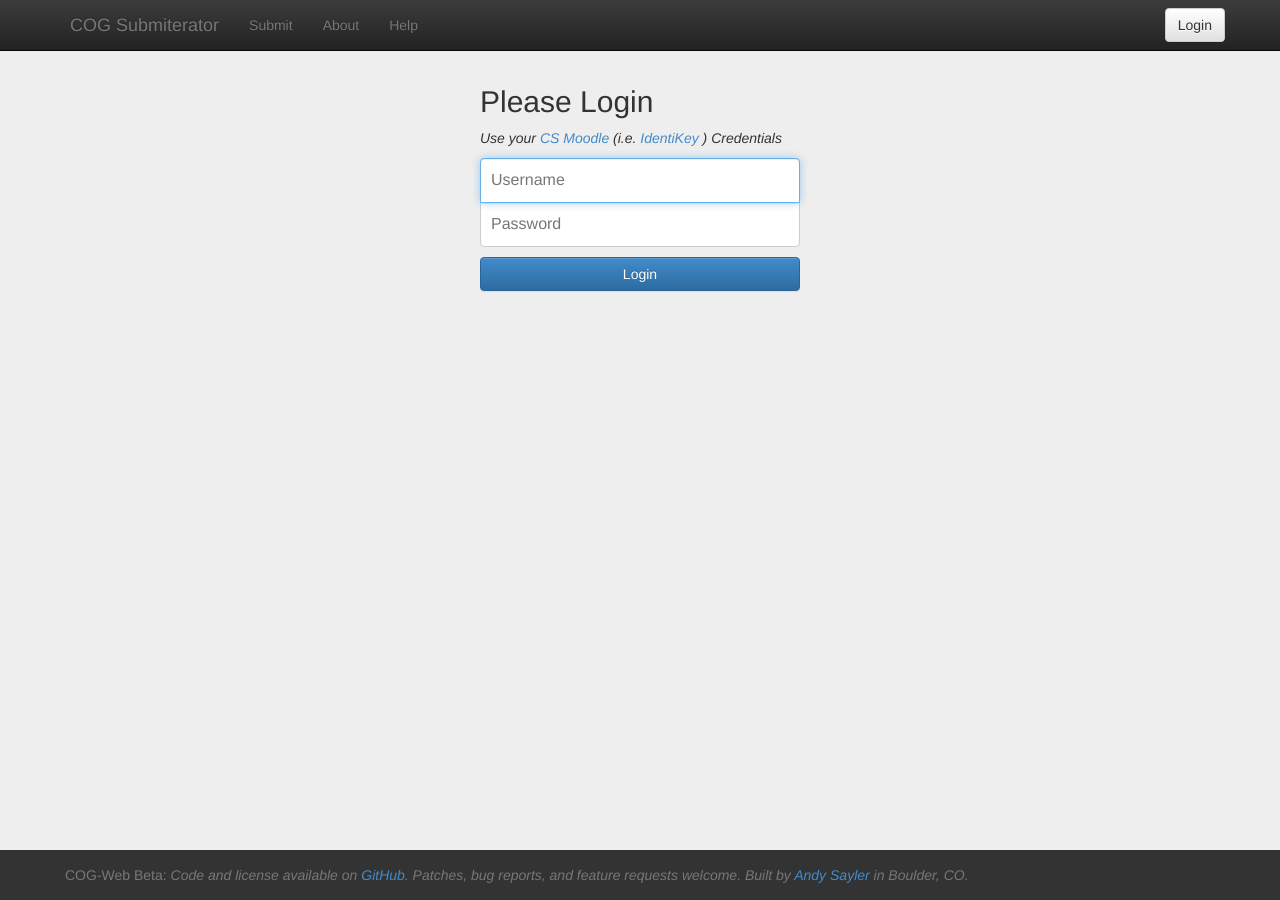
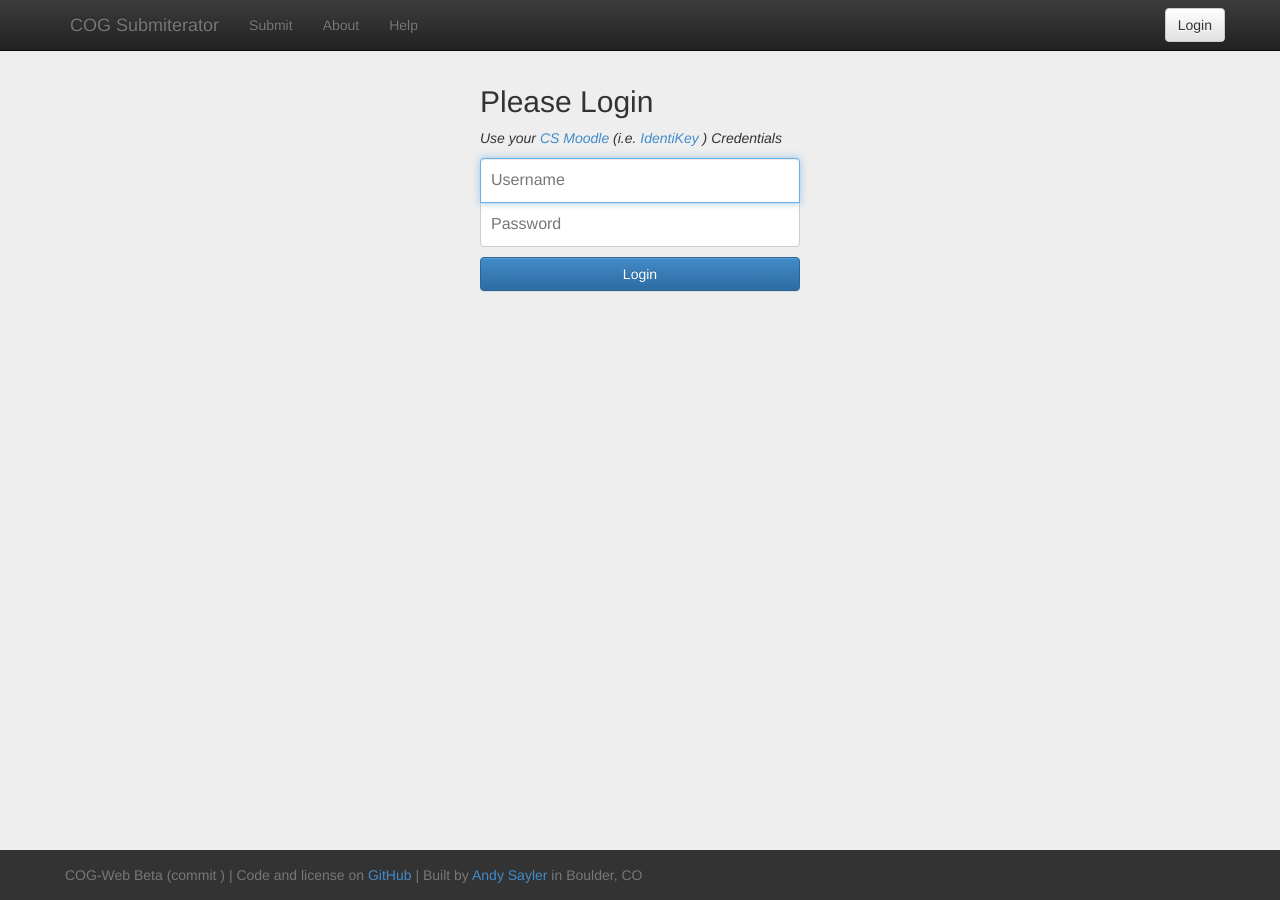
Before and after one commit to asayler/COG-Web, a Jekyll site: the page built from login.html, in a window 1280 px wide. Built offline with Jekyll 4.4.1, drawn with Linux system fonts in a browser that asks for light colours.

Commit message:
Added git commit to footer and cleaned up footer text

```diff
--- a/_includes/footer.html
+++ b/_includes/footer.html
@@ -2,15 +2,17 @@
   <div class="footer">
     <div class="container">
       <p class="text-muted">
-        COG-Web Beta:
-        <em>
-          Code and license available on
-          <a href="https://github.com/asayler/COG-Web" target="_blank">GitHub</a>.
-          Patches, bug reports, and feature requests welcome.
-          Built by
-	      <a href="http://www.andysayler.com" target="_blank">Andy Sayler</a>
-	      in Boulder, CO.
-        </em>
+        COG-Web Beta
+	(commit
+	<a href="https://github.com/asayler/COG-Web/commit/{{site.git.last_commit.long_sha}}"
+	   target="_blank">{{site.git.last_commit.short_sha}}</a>)
+	|
+        Code and license on
+        <a href="https://github.com/asayler/COG-Web" target="_blank">GitHub</a>
+	|
+        Built by
+	<a href="http://www.andysayler.com" target="_blank">Andy Sayler</a>
+	in Boulder, CO
       </p>
     </div>
   </div>
```
